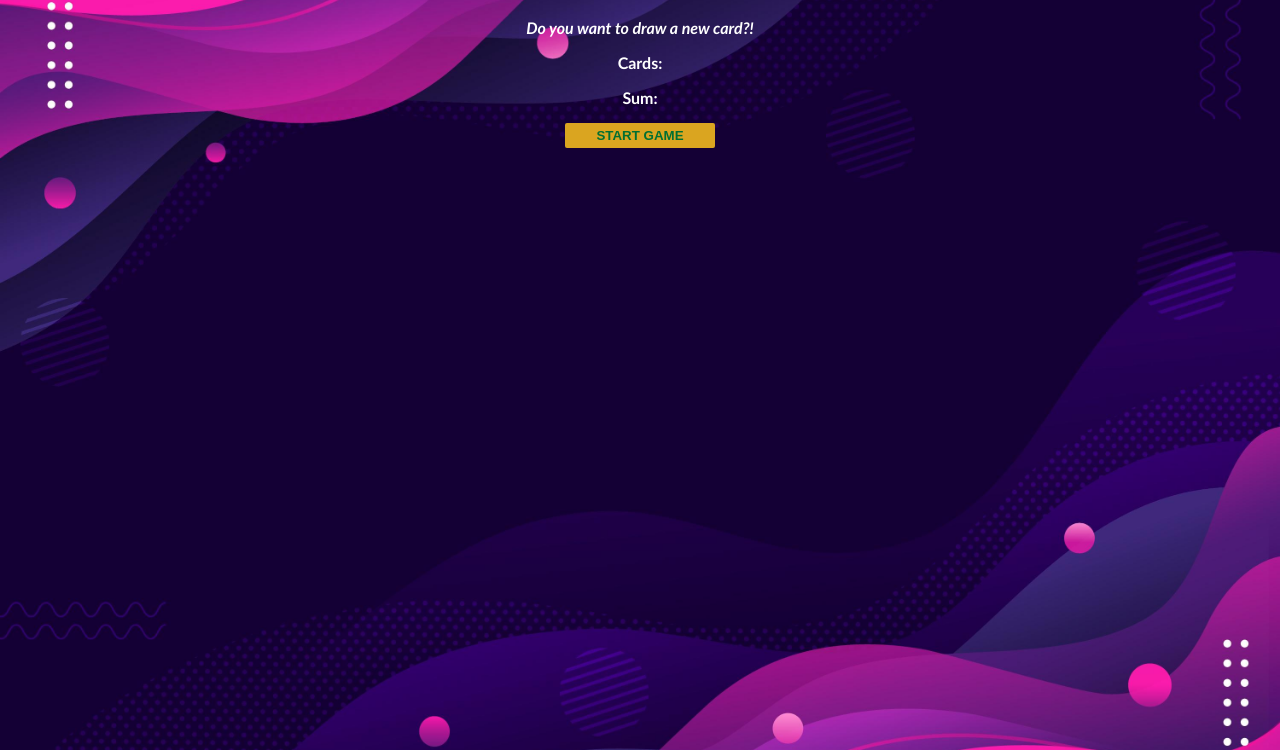
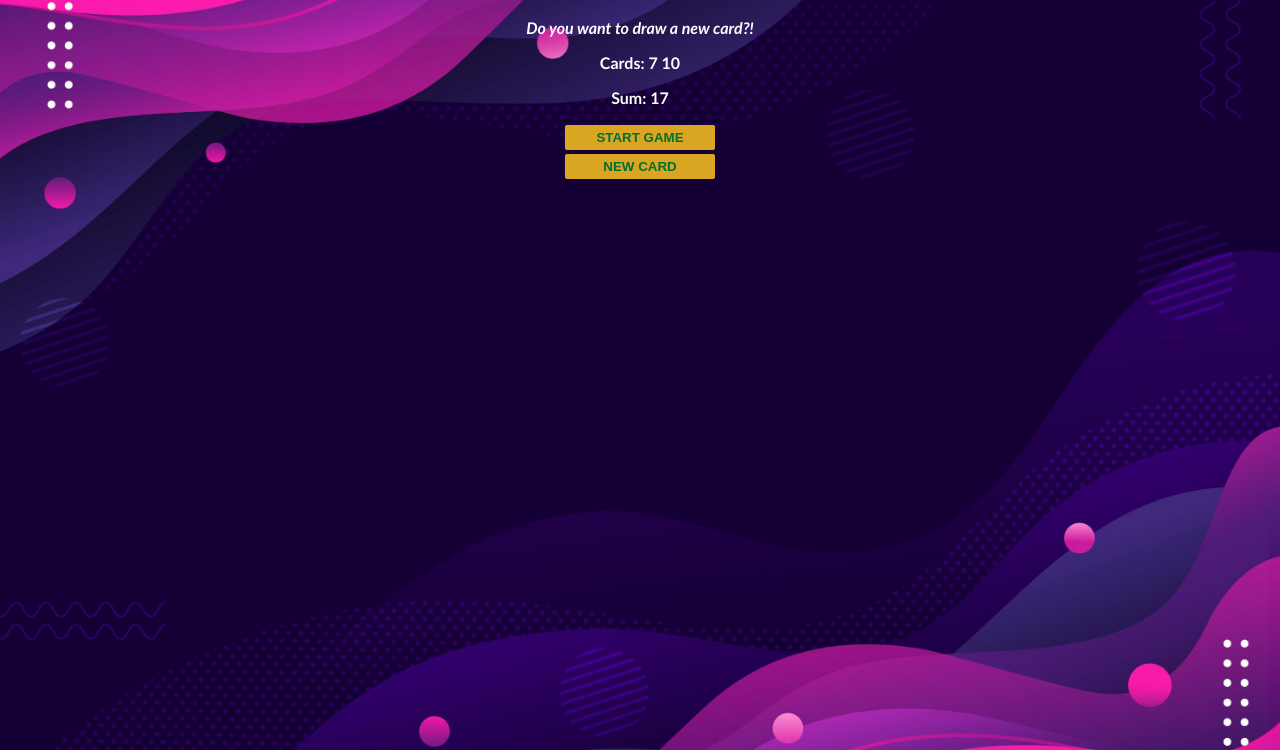
Before and after one commit to PhemiT/black-jack, a plain HTML site: page index.html in a window 1280 px wide. Both pictures are taken after a click on the button "START GAME". Shown: the part 50-800 px from the top of the page. Drawn offline with Linux system fonts and the light colour scheme.

Commit message:
added functions

```diff
--- a/index.html
+++ b/index.html
@@ -5,9 +5,11 @@
     <body>
         <h1>Blackjack</h1>
         <p id="get-message">Want to play a round?</p>
-        <p>Cards:</p>
-        <p>Sum:</p>
-        <button onclick="startgame()">START GAME</button>
+        <p id="get-cards">Cards:</p>
+        <p id="get-sum">Sum:</p>
+        <button onclick="startGame()">START GAME</button>
+        <br>
+        <button onclick="newCard()">NEW CARD</button>
         <script src="main.js"></script>
     </body>
 </html>
--- a/main.js
+++ b/main.js
@@ -1,21 +1,35 @@
 // declaring variables
 var firstCard = 7
 var secondCard = 10
+var cards = [firstCard, secondCard]
 var sum = firstCard + secondCard
 var hasBlackJack = false
 var isAlive = true
 var gameMessage = ""
 var getMessage = document.getElementById("get-message")
+var getSum = document.getElementById("get-sum")
+var getCards = document.getElementById("get-cards")
 
+function startGame() {
+    renderGame()
+}
 
-function startgame() {
+function renderGame() {
+    getCards.textContent = "Cards: " + cards[0] + " " + cards[1]
+    getSum.textContent = "Sum: " + sum
     if (sum <= 21) {
         gameMessage = "Do you want to draw a new card?!"
     } else if (sum === 21) {
-        gameMessage = "Nicee! You've got Blackjack"
+        gameMessage = "Nicee!You've got Blackjack"
     } else {
-        gameMessage = "You lost!"
+        gameMessage = "You're out of the game!"
         isAlive = false
     }
     getMessage.textContent = gameMessage
 }
+
+function newCard() {
+    anotherCard = 5
+    sum += anotherCard
+    renderGame()
+}
--- a/style.css
+++ b/style.css
@@ -24,4 +24,6 @@ button {
     font-weight: bold;
     border: none;
     border-radius: 2px;
+    margin-bottom: 2px;
+    margin-top: 2px;
 }
```
